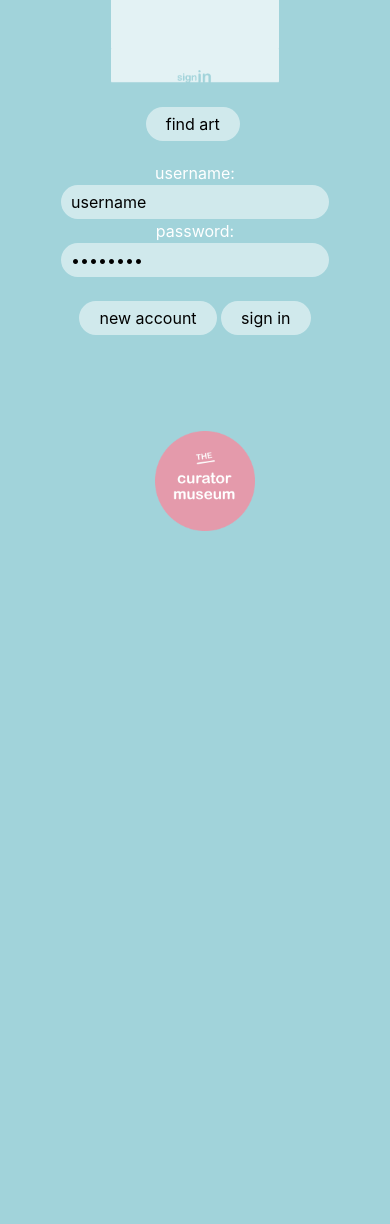
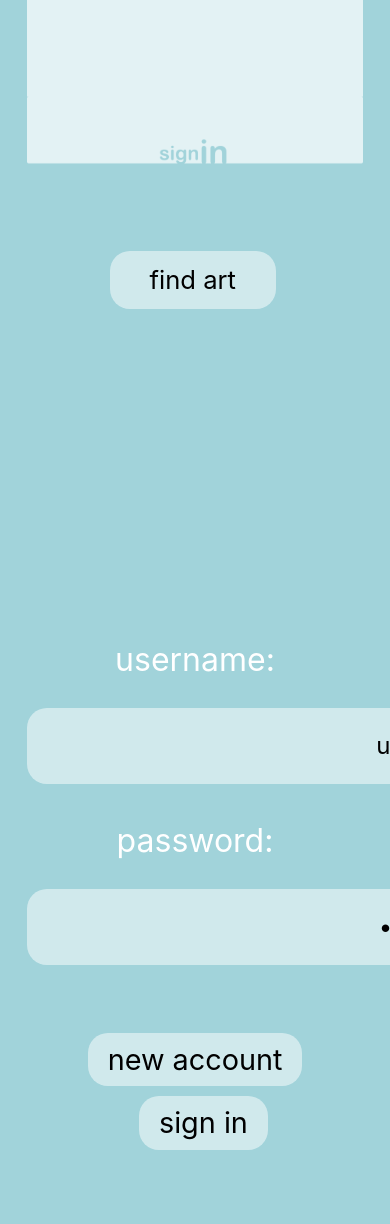
Before and after one commit to mattPLSH/MyMuseum, a PHP site: page /signIn.html in a window 390 px wide; the page is wider, and only the part inside the window is pictured. Before the commit the page ends 531 px from the top of that part, so only its background shows below. Run offline with PHP 8.4, Linux system fonts and the light colour scheme; some libraries are stand-ins or nearby versions.

Commit message:
sign-in page mobile fixes

```diff
--- a/signIn.html
+++ b/signIn.html
@@ -39,24 +39,21 @@
         <div id="artContainerRow" class="row">
             <div id="signInFormContainer" class="col-12">
                     <form>
-                        username:<br>
+                        <div id=user-default>username:</div><br>
                         <input class="sign-in-text-field" type="text" name="username" value="username">
                         <br>
-                        password:<br>
+                        <div id="password-default">password:</div><br>
                         <input class="sign-in-text-field"type="password" name="password" value="password">
                         <br><br>
                     </form>
                     <span>
-                        <button onclick="RegisterAccount()" type="submit" value="register">new account</button>
-                        <button onclick="LogIn()" type="submit" value="sign-in">sign in</button>
+                        <button id="new-acct" onclick="RegisterAccount()" type="submit" value="register">new account</button>
+                        <button id="sign-in-btn" onclick="LogIn()" type="submit" value="sign-in">sign in</button>
                     </span>
                 <h5 id="errortxt"></h5>
             </div>
         </div>
 
-		<a id="curatorMuseumLink" href="curatorMuseum.html">
-			<img class="zoom" alt="cm-bubble" height="14%" src="cm-bubble.png">
-		</a>
 
 	</body>
 </html>
--- a/style-cm.css
+++ b/style-cm.css
@@ -1,6 +1,6 @@
 /*small screen -----------------------------------------------------------------------------------*/
 
-@media only screen and (min-width: 375px) {
+@media only screen and (min-width: 320px) {
 
     body {
         padding: 3%;
--- a/style-mm.css
+++ b/style-mm.css
@@ -1,6 +1,6 @@
 /*small screen -----------------------------------------------------------------------------------*/
 
-@media only screen and (min-width: 375px) {
+@media only screen and (min-width: 320px) {
 
     body {
         padding: 3%;
--- a/style.css
+++ b/style.css
@@ -2,7 +2,7 @@
 
 /*small screen -----------------------------------------------------------------------------------*/
 
-@media only screen and (min-width: 375px) {
+@media only screen and (min-width: 320px) {
 
 
     body {
@@ -33,6 +33,13 @@
     margin-right: auto;
     }
 
+    #findArt {
+        font-size: 160%;
+        margin-top: 20%;
+        padding:10px 40px 10px 40px;
+        margin-bottom: 100%;
+    }
+
     /* png titles */
 
     #fa-title {
@@ -46,7 +53,7 @@
         display: block;
         margin-left: auto;
         margin-right: auto;
-        width: 50%;
+        width: 100%;
     }
 
     #loadingDiv
@@ -104,6 +111,7 @@
         padding:5px 20px 5px 20px;
         border-radius: 20px;
         border-style:none;
+        margin-top: 3%;
     }
 
     button:active {
@@ -119,9 +127,29 @@
 
     .sign-in-text-field{
         background-color: rgba(255, 255, 255,0.5);
-        padding:5px 10px;
+        padding: 20px 220px;
         border-radius: 20px;
         border-style:none;
+        font-size: 150%;
+        margin-bottom: 10%;
+        text-align: center;
+    }
+
+   #new-acct {
+       font-size: 180%;
+   }
+
+   #sign-in-btn {
+       margin-left: 5%;
+       font-size: 180%;
+   }
+
+    #user-default {
+        font-size: 200%;
+    }
+
+    #password-default {
+        font-size: 200%;
     }
 
     button:hover{
```
